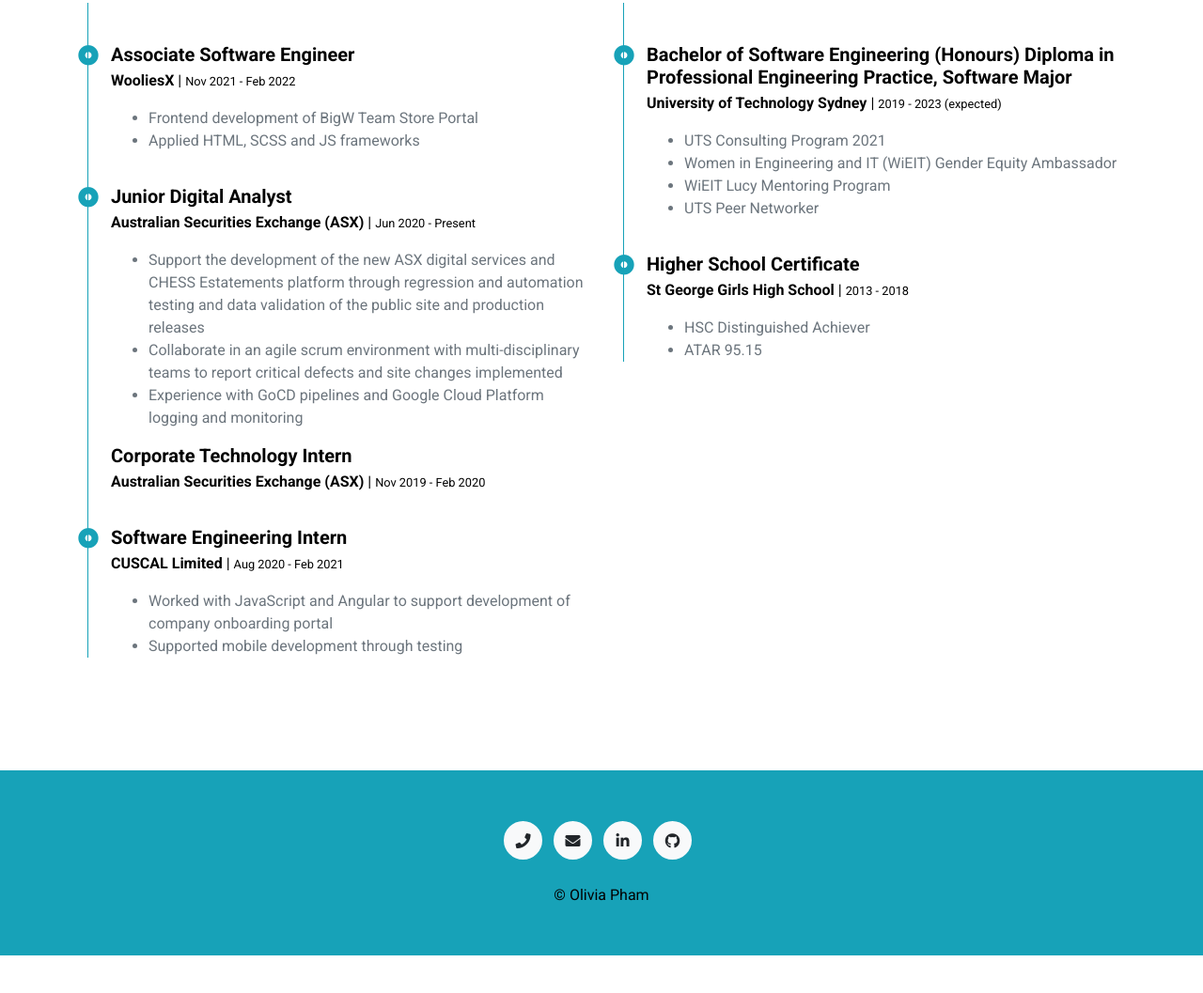
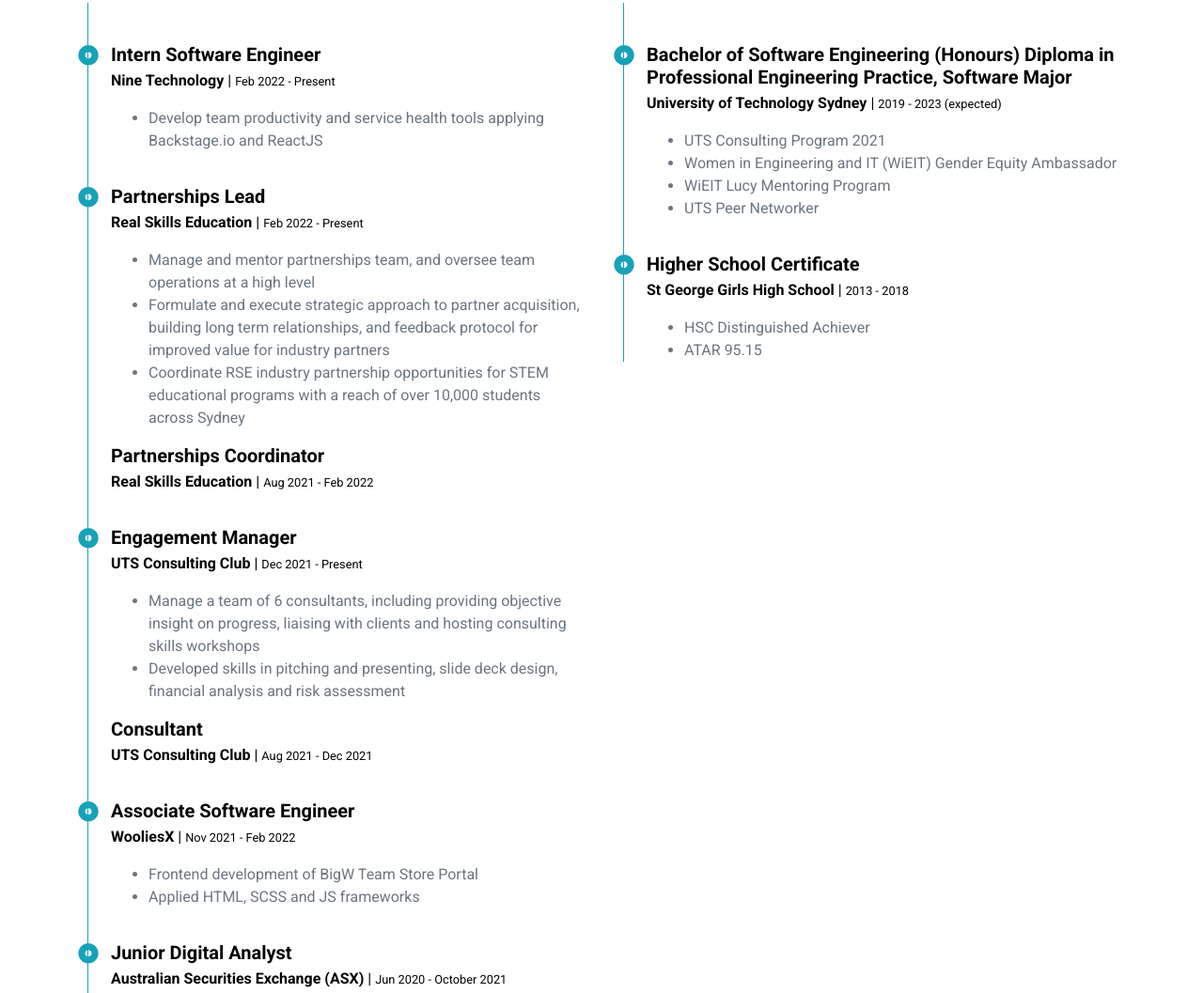
Before and after one commit to olivia-pham/olivia-pham.github.io, a plain HTML site: page index.html in a window 1280 px wide. Shown: the part 2080-3137 px from the top of the page at 94% size. Before the commit the page ends 3097 px from the top, so only its background shows below. Drawn offline with nearby package versions, Linux system fonts and the light colour scheme.

Commit message:
Update index.html

```diff
--- a/index.html
+++ b/index.html
@@ -52,7 +52,7 @@
                     <h1 class="display-3 text-uppercase text-info mb-2" style="-webkit-text-stroke: 4px #ffffff;">Olivia Pham</h1>
                     <h1 class="font-weight-lighter text-white">Aspiring Software Engineer</h1>
                     <div class="d-flex align-items-center justify-content-center justify-content-lg-start pt-5">
-                        <a href="Olivia Pham Resume.pdf" class="btn btn-white mr-4" download>Download CV</a>
+                        <a href="Olivia Pham Resume.docx (1).pdf" class="btn btn-white mr-4" download>Download CV</a>
                     </div>
                 </div>
                 <div class="col-lg-6 px-8 pl-lg-0 pb-5 pb-lg-4 about-img">
@@ -157,6 +157,43 @@
                     <div class="border-left border-info pt-2 pl-4 ml-2">
                         <div class="position-relative ex-me mb-4">
                             <i class="far fa-dot-circle text-info position-absolute" style="top: 2px;left: -35px;  font-size: 22px;"></i>
+                            <h5 class="font-weight-bold mb-1">Intern Software Engineer</h5>
+                            <p class="mb-2"><strong>Nine Technology</strong> | <small>Feb 2022 - Present</small></p>
+                            <p>
+                                <ul>
+                                    <li>Develop team productivity and service health tools applying Backstage.io and ReactJS</li>
+                                </ul>
+                            </p>
+                        </div>
+                        <div class="position-relative ex-me mb-4">
+                            <i class="far fa-dot-circle text-info position-absolute" style="top: 2px;left: -35px;  font-size: 22px;"></i>
+                            <h5 class="font-weight-bold mb-1">Partnerships Lead</h5>
+                            <p class="mb-2"><strong>Real Skills Education</strong> | <small>Feb 2022 - Present</small></p>
+                            <p>
+                                <ul>
+                                    <li>Manage and mentor partnerships team, and oversee team operations at a high level</li>
+                                    <li>Formulate and execute strategic approach to partner acquisition, building long term relationships, and feedback protocol for improved value for industry partners</li>
+                                    <li>Coordinate RSE industry partnership opportunities for STEM educational programs with a reach of over 10,000 students across Sydney</li>
+                                </ul>
+                            </p>
+                            <h5 class="font-weight-bold mb-1">Partnerships Coordinator</h5>
+                            <p class="mb-2"><strong>Real Skills Education</strong> | <small>Aug 2021 - Feb 2022</small></p>
+                        </div>
+                        <div class="position-relative ex-me mb-4">
+                            <i class="far fa-dot-circle text-info position-absolute" style="top: 2px;left: -35px;  font-size: 22px;"></i>
+                            <h5 class="font-weight-bold mb-1">Engagement Manager</h5>
+                            <p class="mb-2"><strong>UTS Consulting Club</strong> | <small>Dec 2021 - Present</small></p>
+                            <p>
+                                <ul>
+                                    <li>Manage a team of 6 consultants, including providing objective insight on progress, liaising with clients and hosting consulting skills workshops</li>
+                                    <li>Developed skills in pitching and presenting, slide deck design, financial analysis and risk assessment</li>
+                                </ul>
+                            </p>
+                            <h5 class="font-weight-bold mb-1">Consultant</h5>
+                            <p class="mb-2"><strong>UTS Consulting Club</strong> | <small>Aug 2021 - Dec 2021</small></p>
+                        </div>
+                        <div class="position-relative ex-me mb-4">
+                            <i class="far fa-dot-circle text-info position-absolute" style="top: 2px;left: -35px;  font-size: 22px;"></i>
                             <h5 class="font-weight-bold mb-1">Associate Software Engineer</h5>
                             <p class="mb-2"><strong>WooliesX</strong> | <small>Nov 2021 - Feb 2022</small></p>
                             <p>
@@ -169,7 +206,7 @@
                         <div class="position-relative ex-me mb-4">
                             <i class="far fa-dot-circle text-info position-absolute" style="top: 2px;left: -35px;  font-size: 22px;"></i>
                             <h5 class="font-weight-bold mb-1">Junior Digital Analyst</h5>
-                            <p class="mb-2"><strong>Australian Securities Exchange (ASX)</strong> | <small>Jun 2020 - Present</small></p>
+                            <p class="mb-2"><strong>Australian Securities Exchange (ASX)</strong> | <small>Jun 2020 - October 2021</small></p>
                             <p>
                                 <ul>
                                     <li>Support the development of the new ASX digital services and CHESS Estatements platform through regression and automation testing and data validation of the public site and production releases</li>
```
